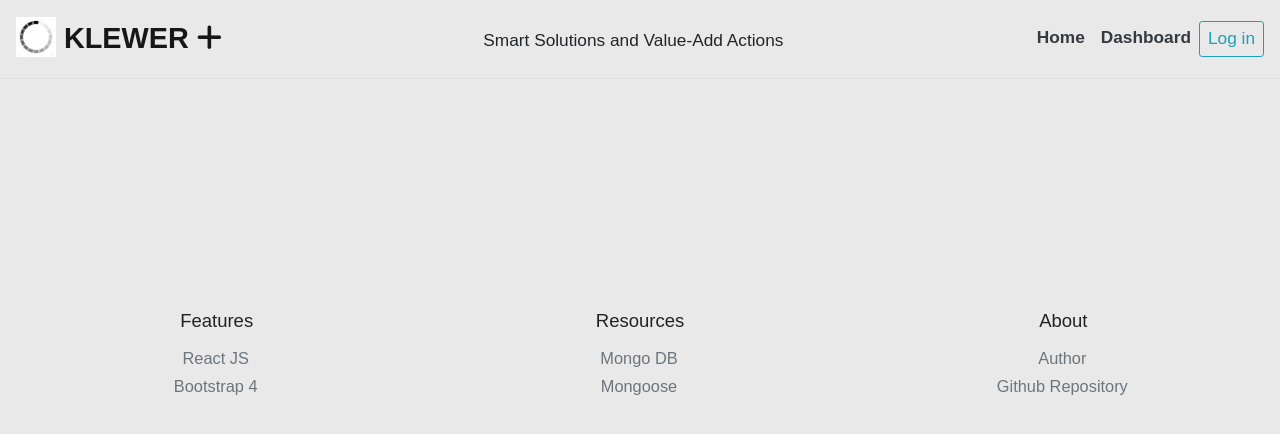
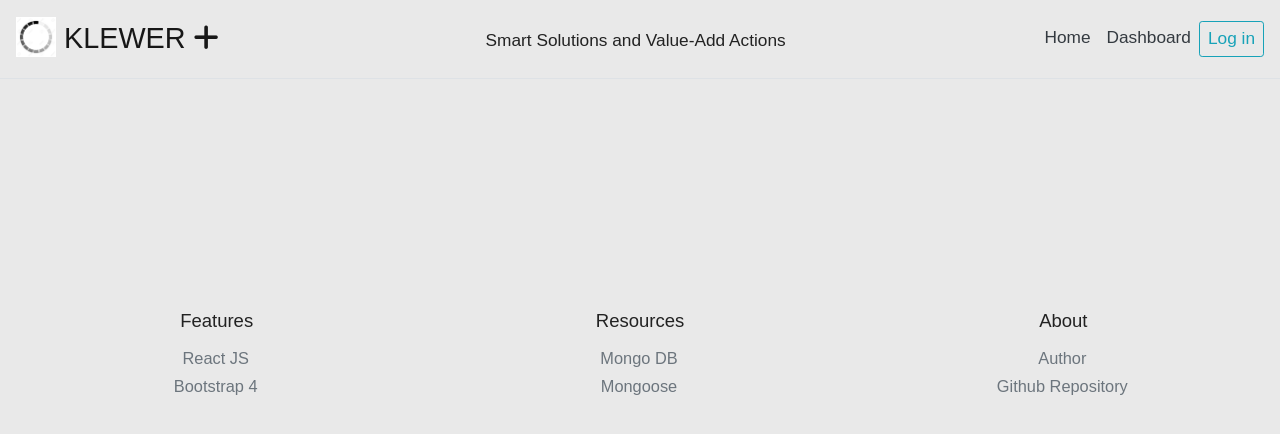
Before and after one commit to sergioardz/final-project, a React (Create React App) app in the folder client/: page /main in a window 1280 px wide. Shown: the top 434 px of the page. Built offline with nearby package versions, Linux system fonts and the light colour scheme; no server answers.

Commit message:
Polished UI Fonts

```diff
--- a/client/src/App.css
+++ b/client/src/App.css
@@ -26,6 +26,10 @@
 body {
   padding-top: 135px;
   background-color: rgb(233, 233, 233);
+  font-size: 1 rem;
+	color: #222;
+	font-weight: 100;
+	margin: 0.5em 0;
 }
 
 .login-user, .register-user {
```
Also changed, not shown: client/src/components/scorecard/scorecard.js (+12 -8 lines).
